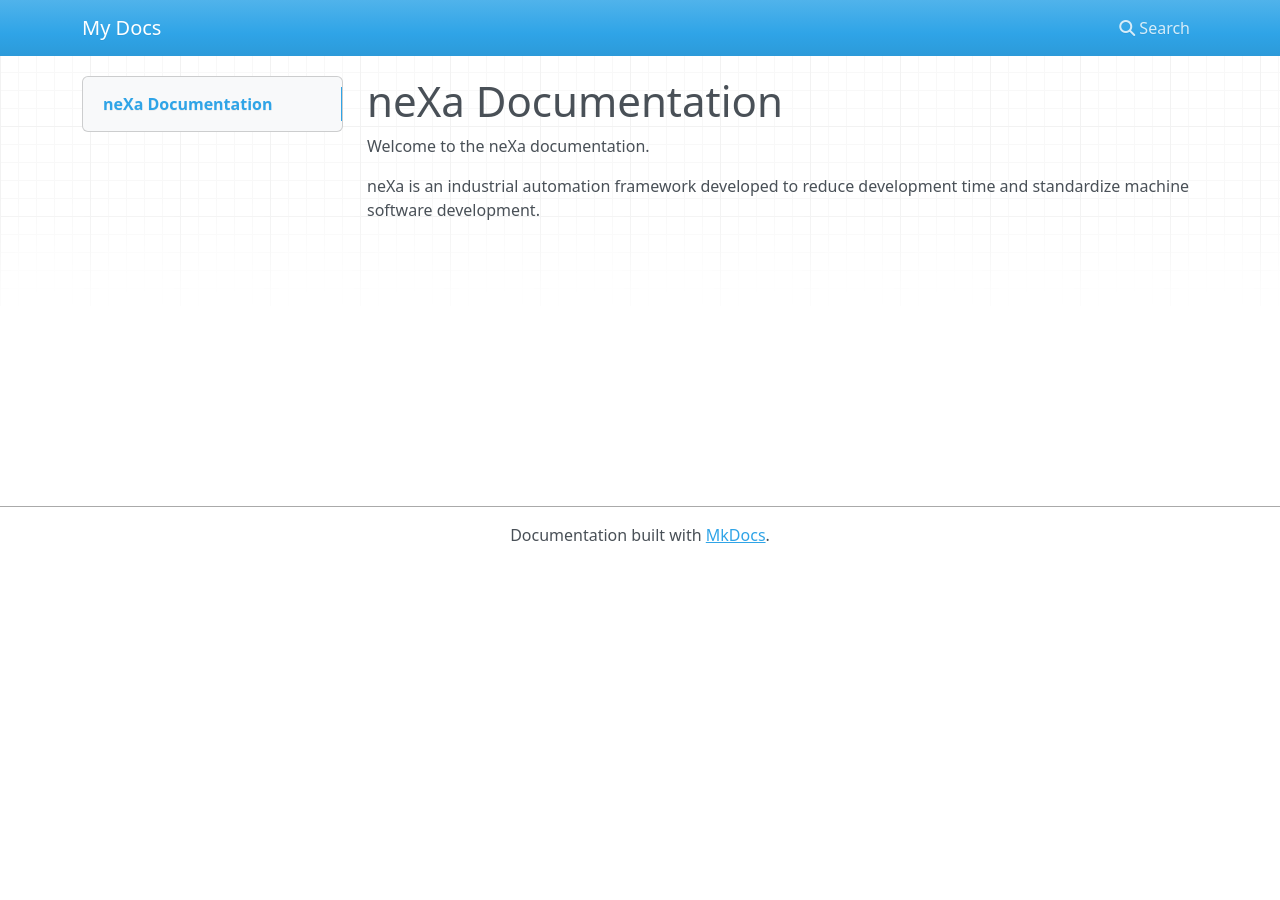
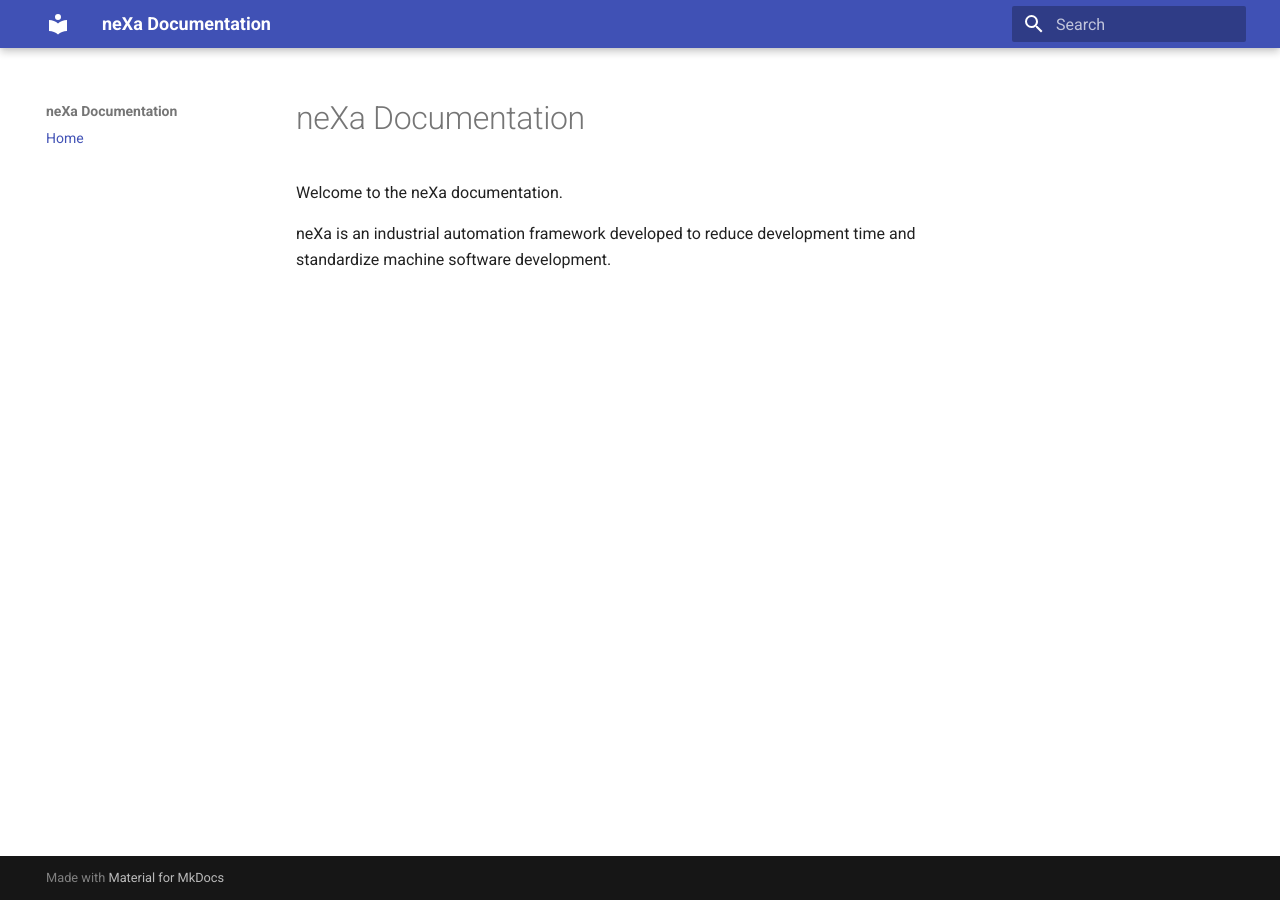
Before and after one commit to TcNexa/nexa-docs, an MkDocs documentation site: the page built from docs/index.md, in a window 1280 px wide. Built offline with MkDocs 1.6.1 and Material for MkDocs 9.7.7, drawn with Linux system fonts in a browser that asks for light colours; nearby versions of some CDN libraries.

```diff
--- a/mkdocs.yml
+++ b/mkdocs.yml
@@ -1 +1,9 @@
-site_name: My Docs
+site_name: neXa Documentation
+site_description: Industrial automation framework for Beckhoff TwinCAT 3
+site_url: https://tcnexa.github.io/nexa-docs/
+
+theme:
+  name: material
+
+nav:
+  - Home: index.md
```
Also changed, not shown: 1 other file.
